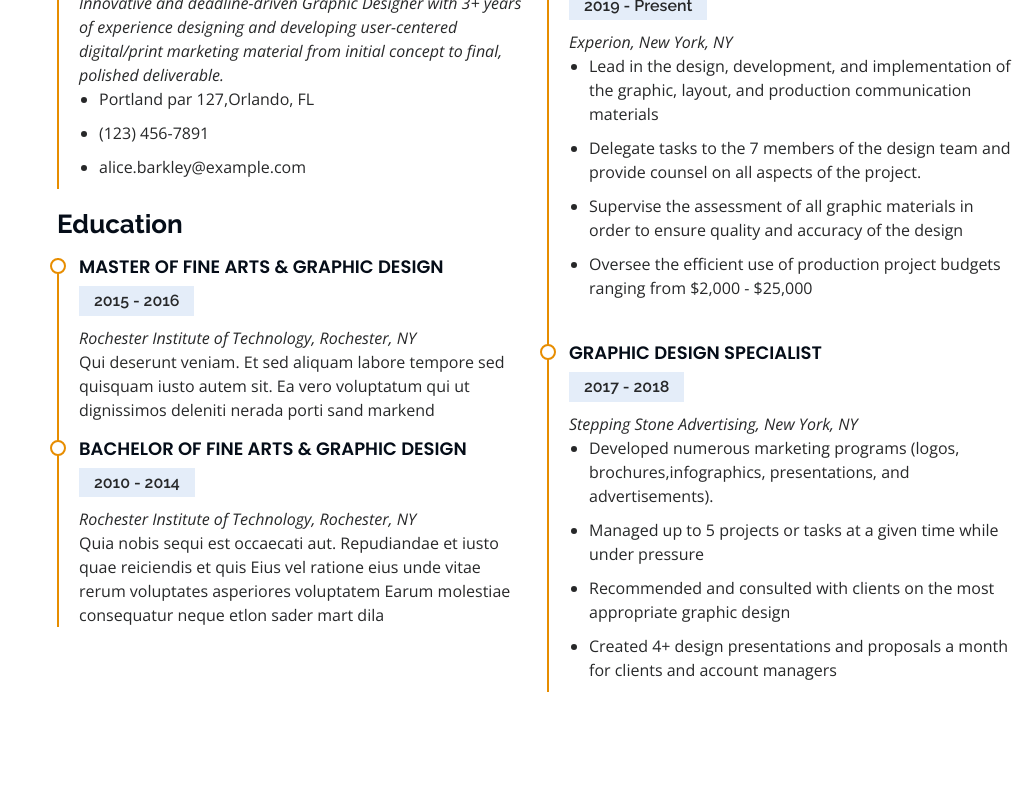
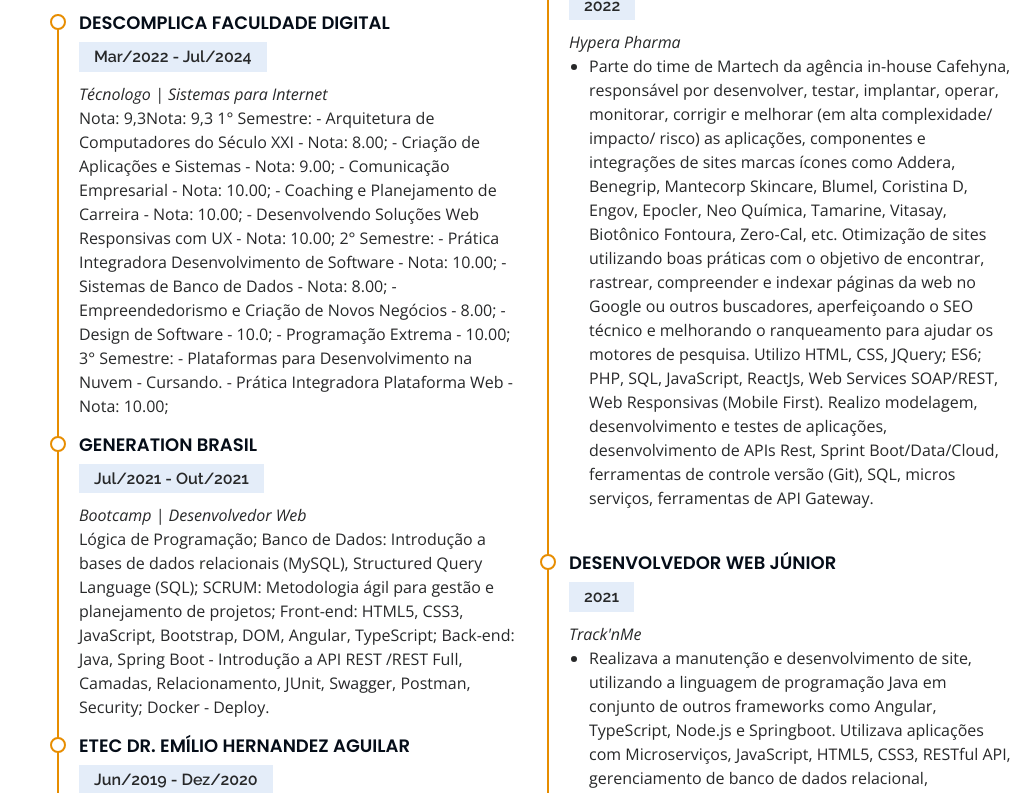
Before and after one commit to FMTSL/Portf-lio, a plain HTML site: page index.html in a window 1280 px wide. Shown: the part 1744-2537 px from the top of the page, without its empty margins (255-1280 px from the left). Drawn offline with nearby package versions, Linux system fonts and the light colour scheme.

Commit message:
Alteração Portfolio

```diff
--- a/index.html
+++ b/index.html
@@ -6,8 +6,8 @@
   <meta content="width=device-width, initial-scale=1.0" name="viewport">
 
   <title>Felipe Matos Lima | Desenvolvedor Web</title>
-  <meta content="" name="description">
-  <meta content="" name="keywords">
+  <meta content="Site criado com o intuito de mostrar conhecimentos, experiências, estudos e demais outras coisas relacionados ao profissional Felipe Matos de Lima" name="description">
+  <meta content="Felipe+Matos+Lima" name="keywords">
 
   <!-- Favicons -->
   <link href="assets/img/favicon.png" rel="icon">
@@ -24,15 +24,14 @@
   <link href="assets/vendor/glightbox/css/glightbox.min.css" rel="stylesheet">
   <link href="assets/vendor/swiper/swiper-bundle.min.css" rel="stylesheet">
 
-  <!-- Template Main CSS File -->
+  <!-- Main CSS -->
   <link href="assets/css/style.css" rel="stylesheet">
-
 
 </head>
 
 <body>
 
-  <!-- ======= Mobile nav toggle button ======= -->
+  <!-- ======= Botão Mobile NavBar ======= -->
   <i class="bi bi-list mobile-nav-toggle d-xl-none"></i>
 
   <!-- ======= Header ======= -->
@@ -61,17 +60,17 @@
           <li><a href="#services" class="nav-link scrollto"><i class="bx bx-server"></i> <span>Serviços</span></a></li>
           <li><a href="#contact" class="nav-link scrollto"><i class="bx bx-envelope"></i> <span>Contato</span></a></li>
         </ul>
-      </nav><!-- .nav-menu -->
+      </nav><!-- Menu Nav -->
     </div>
   </header><!-- End Header -->
 
-  <!-- ======= Hero Section ======= -->
+  <!-- ======= Seção Banner ======= -->
   <section id="hero" class="d-flex flex-column justify-content-center align-items-center">
     <div class="hero-container text-center" data-aos="fade-in">
       <h1>&lt;Felipe Matos Lima/&gt;</h1>
       <p>&lt;Desenvolvedor Web <span class="typed" data-typed-items="Java/&gt;, PHP/&gt;"></span></p>
     </div>
-  </section><!-- End Hero -->
+  </section><!-- Fim seção Banner -->
 
   <main id="main">
 
@@ -248,55 +247,110 @@
 
         <div class="row">
           <div class="col-lg-6" data-aos="fade-up">
-            <h3 class="resume-title">Sumary</h3>
-            <div class="resume-item pb-0">
-              <h4>Felipe Matos Lima</h4>
-              <p><em>Innovative and deadline-driven Graphic Designer with 3+ years of experience designing and developing user-centered digital/print marketing material from initial concept to final, polished deliverable.</em></p>
+            <h3 class="resume-title">Sumário</h3>
+
+            <h3 class="resume-title">Educação</h3>
+            <div class="resume-item">
+              <h4>Descomplica Faculdade Digital</h4>
+              <h5>Mar/2022 - Jul/2024</h5>
+              <p><em>Técnologo | Sistemas para Internet</em></p>
+              <p>Nota: 9,3Nota: 9,3
+                1° Semestre:
+                - Arquitetura de Computadores do Século XXI - Nota: 8.00;
+                - Criação de Aplicações e Sistemas - Nota: 9.00;
+                - Comunicação Empresarial - Nota: 10.00;
+                - Coaching e Planejamento de Carreira - Nota: 10.00;
+                - Desenvolvendo Soluções Web Responsivas com UX - Nota: 10.00;
+
+                2° Semestre:
+                - Prática Integradora Desenvolvimento de Software - Nota: 10.00;
+                - Sistemas de Banco de Dados - Nota: 8.00;
+                - Empreendedorismo e Criação de Novos Negócios - 8.00;
+                - Design de Software - 10.0;
+                - Programação Extrema - 10.00;
+
+                3° Semestre:
+                - Plataformas para Desenvolvimento na Nuvem - Cursando.
+                - Prática Integradora Plataforma Web - Nota: 10.00;</p>
+            </div>
+
+            <div class="resume-item">
+              <h4>Generation Brasil</h4>
+              <h5>Jul/2021 - Out/2021</h5>
+              <p><em>Bootcamp | Desenvolvedor Web </em></p>
+              <p>Lógica de Programação;
+                Banco de Dados: Introdução a bases de dados relacionais (MySQL), Structured Query Language (SQL);
+                SCRUM: Metodologia ágil para gestão e planejamento de projetos;
+                Front-end: HTML5, CSS3, JavaScript, Bootstrap, DOM, Angular, TypeScript;
+                Back-end: Java, Spring Boot - Introdução a API REST /REST Full, Camadas, Relacionamento, JUnit, Swagger, Postman, Security;
+                Docker - Deploy.</p>
+            </div>
+
+            <div class="resume-item">
+              <h4>ETEC Dr. Emílio Hernandez Aguilar</h4>
+              <h5>Jun/2019 - Dez/2020</h5>
+              <p><em>Bootcamp | Desenvolvedor Web </em></p>
+              <p>MÓDULO I - AUXILIAR EM DESENVOLVIMENTO DE SISTEMAS:
+                - Linguagem, Trabalho e Tecnologia - Nota: B;
+                - Programação e Algoritmos - Nota: B;
+                - Banco de Dados I - Nota: MB;
+                - Análise e Projeto de Sistemas - Nota: MB;
+                - Design Digital - Nota: B;
+                - Programação Web I - Nota: MB;
+                - Fundamentos da Informática - Nota: B;
+                - Técnicas de Programação - Nota: MB;
+
+                MÓDULOS II - PROGRAMADOR DE COMPUTADORES:
+                - Inglês Instrumental - Nota: R;
+                - Desenvolvimento de Sistemas - Nota: R;
+                - Banco de Dados II - Nota: MB;
+                - Internet e Protocolos - Nota: R;
+                - Programação de Aplicativos Mobile I - Nota: R;
+                - Programação Web II - Nota: MB;
+
+                MÓDULOS III - Habilitação Profissional de TÉCNICO EM DESENVOLVIMENTO DE SISTEMAS:
+                - Segurança de Sistemas de Informação - Nota: MB;
+                - Banco de Dados III - Nota: B;
+                - Sistemas Embarcados - Nota: B;
+                - Programação de Aplicativos Mobile II - Nota: MB;
+                - Programação Web III - Nota: MB;
+                - Qualidade e Teste de Software - Nota: B;
+                - Ética e Cidadania Organizacional - Nota: B;</p>
+            </div>
+
+          </div>
+
+          <div class="col-lg-6" data-aos="fade-up" data-aos-delay="100">
+            <h3 class="resume-title">Experiência Profissional</h3>
+            <div class="resume-item">
+              <h4>Desenvolvedor Web Pleno</h4>
+              <h5>2022</h5>
+              <p><em>Hypera Pharma </em></p>
               <ul>
-                <li>Portland par 127,Orlando, FL</li>
-                <li>(123) 456-7891</li>
-                <li>alice.barkley@example.com</li>
+                <li>Parte do time de Martech da agência in-house Cafehyna, responsável por desenvolver, testar, implantar, operar, monitorar, corrigir e melhorar (em alta complexidade/ impacto/ risco) as aplicações, componentes e integrações de sites marcas ícones como Addera, Benegrip, Mantecorp Skincare, Blumel, Coristina D, Engov, Epocler, Neo Química, Tamarine, Vitasay, Biotônico Fontoura, Zero-Cal, etc. Otimização de sites utilizando boas práticas com o objetivo de encontrar, rastrear, compreender e indexar páginas da web no Google ou outros buscadores, aperfeiçoando o SEO técnico e melhorando o ranqueamento para ajudar os motores de pesquisa. Utilizo HTML, CSS, JQuery; ES6; PHP, SQL, JavaScript, ReactJs, Web Services SOAP/REST, Web Responsivas (Mobile First). Realizo modelagem, desenvolvimento e testes de aplicações, desenvolvimento de APIs Rest, Sprint Boot/Data/Cloud, ferramentas de controle versão (Git), SQL, micros serviços, ferramentas de API Gateway.</li>
+
               </ul>
             </div>
 
-            <h3 class="resume-title">Education</h3>
             <div class="resume-item">
-              <h4>Master of Fine Arts &amp; Graphic Design</h4>
-              <h5>2015 - 2016</h5>
-              <p><em>Rochester Institute of Technology, Rochester, NY</em></p>
-              <p>Qui deserunt veniam. Et sed aliquam labore tempore sed quisquam iusto autem sit. Ea vero voluptatum qui ut dignissimos deleniti nerada porti sand markend</p>
-            </div>
-            <div class="resume-item">
-              <h4>Bachelor of Fine Arts &amp; Graphic Design</h4>
-              <h5>2010 - 2014</h5>
-              <p><em>Rochester Institute of Technology, Rochester, NY</em></p>
-              <p>Quia nobis sequi est occaecati aut. Repudiandae et iusto quae reiciendis et quis Eius vel ratione eius unde vitae rerum voluptates asperiores voluptatem Earum molestiae consequatur neque etlon sader mart dila</p>
-            </div>
-          </div>
-          <div class="col-lg-6" data-aos="fade-up" data-aos-delay="100">
-            <h3 class="resume-title">Professional Experience</h3>
-            <div class="resume-item">
-              <h4>Senior graphic design specialist</h4>
-              <h5>2019 - Present</h5>
-              <p><em>Experion, New York, NY </em></p>
+              <h4>Desenvolvedor Web Júnior</h4>
+              <h5> 2021</h5>
+              <p><em>Track'nMe</em></p>
               <ul>
-                <li>Lead in the design, development, and implementation of the graphic, layout, and production communication materials</li>
-                <li>Delegate tasks to the 7 members of the design team and provide counsel on all aspects of the project. </li>
-                <li>Supervise the assessment of all graphic materials in order to ensure quality and accuracy of the design</li>
-                <li>Oversee the efficient use of production project budgets ranging from $2,000 - $25,000</li>
+                <li>Realizava a manutenção e desenvolvimento de site, utilizando a linguagem de programação Java em conjunto de outros frameworks como Angular, TypeScript, Node.js e Springboot. Utilizava aplicações com Microserviços, JavaScript, HTML5, CSS3, RESTful API, gerenciamento de banco de dados relacional, Linguagem SQL, programação orientada a objetos Web Services SOAP/REST e metodologias ágeis de desenvolvimento.</li>
               </ul>
             </div>
+
             <div class="resume-item">
-              <h4>Graphic design specialist</h4>
-              <h5>2017 - 2018</h5>
-              <p><em>Stepping Stone Advertising, New York, NY</em></p>
+              <h4>Desenvolvedor Web Freelancer</h4>
+              <h5> 2019</h5>
+              <p><em>Freelance</em></p>
               <ul>
-                <li>Developed numerous marketing programs (logos, brochures,infographics, presentations, and advertisements).</li>
-                <li>Managed up to 5 projects or tasks at a given time while under pressure</li>
-                <li>Recommended and consulted with clients on the most appropriate graphic design</li>
-                <li>Created 4+ design presentations and proposals a month for clients and account managers</li>
+                <li>Desenvolvimento de sites, Landing Pages e Layouts em interface gráfica, utilizando tecnologias base da Web tais como HTML, CSS e JavaScript em conjunto com MySQL e linguagens de programação PHP e JAVA. Realizava criação de bancos de dados e integrações com as devidas aplicações, implementava melhorias de código e correção de erros e implementação das interfaces de comunicação entre o sistema e o usuário final.
+                  Tecnologias utilizadas: JAVA | PHP | HTML5 | CSS3 | JavaScript | MySQL | Node.js | React.js | Bootstrap | Angular | TypeScript | SpringBoot| Docker | GitHub | API Rest | Figma.</li>
               </ul>
             </div>
+
           </div>
         </div>
 
@@ -670,7 +724,7 @@
   <script src="assets/vendor/waypoints/noframework.waypoints.js"></script>
   <script src="assets/vendor/php-email-form/validate.js"></script>
 
-  <!-- Template Main JS File -->
+  <!-- Arquivo JavaScript principal -->
   <script src="assets/js/main.js"></script>
 
 </body>
```
